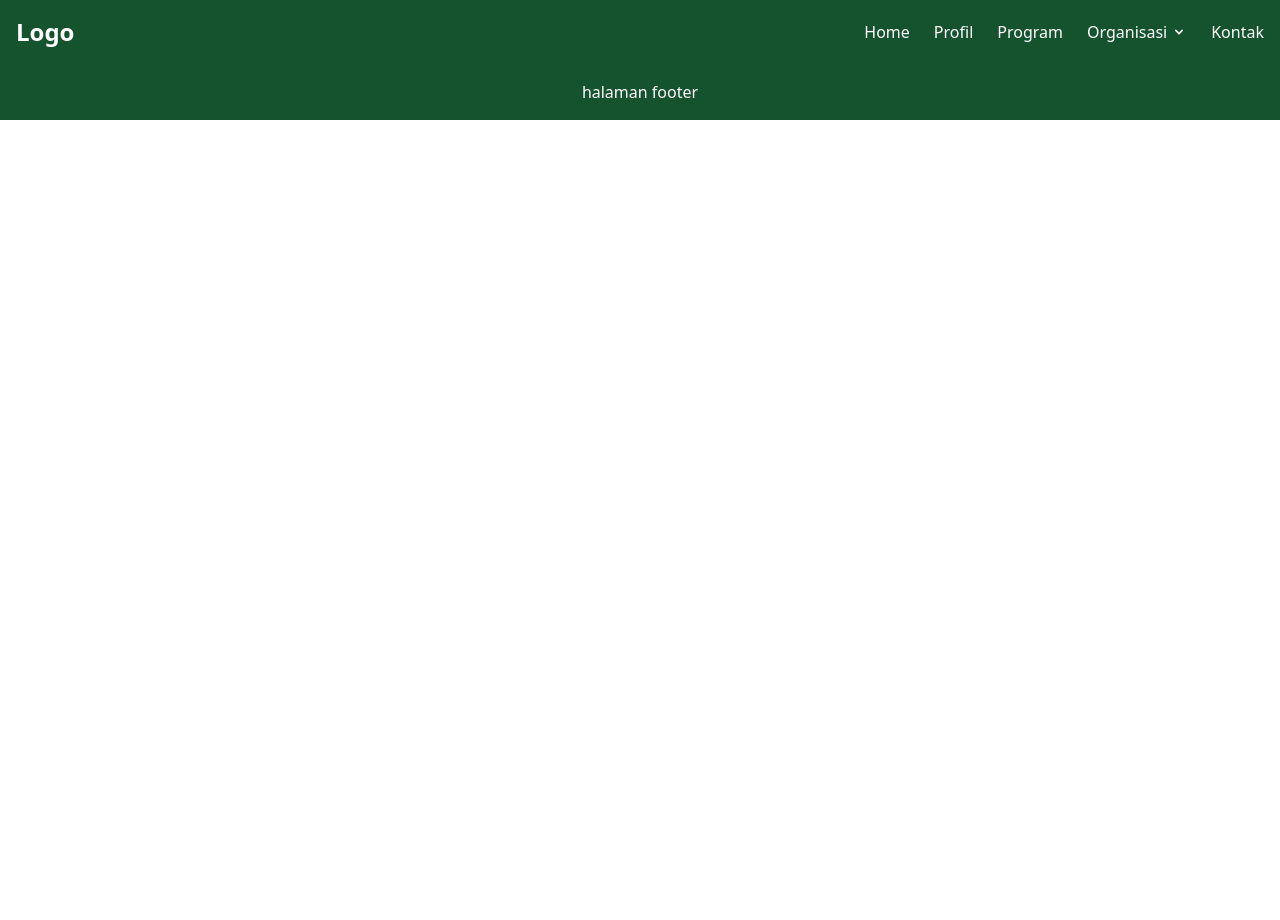
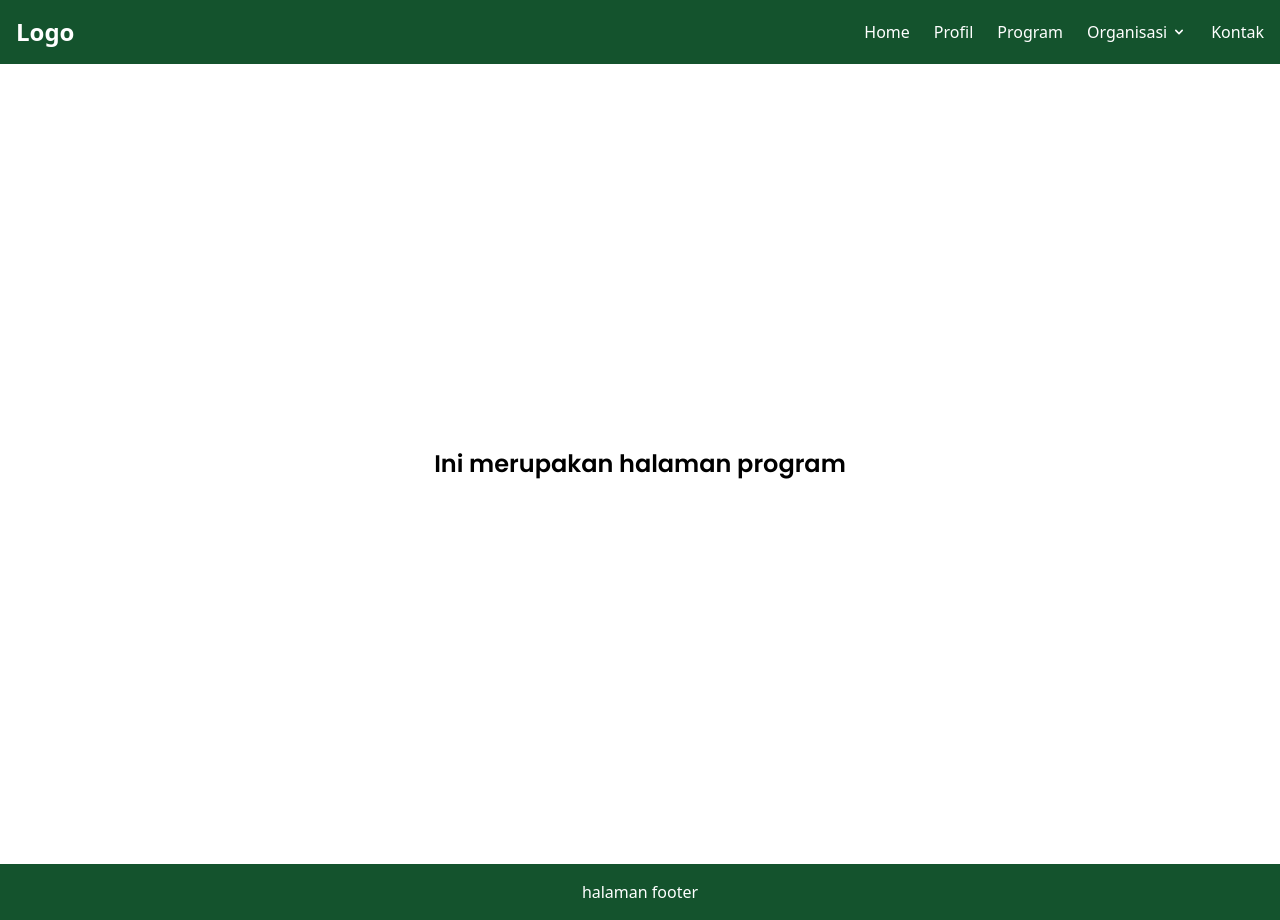
Before and after one commit to siddiqfathurahman/Masjid-ALAnhar, a React (Vite) app: page /program in a window 1280 px wide. Before the commit the page ends 800 px from the top, so only its background shows below. Built offline with nearby package versions, Linux system fonts and the light colour scheme.

Commit message:
create program

```diff
--- a/src/App.jsx
+++ b/src/App.jsx
@@ -7,6 +7,10 @@ import Profil from './pages/Profil';
 
 import Navbar from './components/Navbar';
 import Footer from './components/Footer';
+import Program from './pages/Program';
+import Kontak from './pages/Kontak';
+import Ramah from './pages/Ramah';
+import Takmir from './pages/Takmir';
 
 export default function App() {
   return (
@@ -16,10 +20,10 @@ export default function App() {
         <Routes>
           <Route path="/" element={<Home />} />
           <Route path="/profil" element={<Profil />} />
-          <Route path="/program"  />
-          <Route path="/kontak"  />
-          <Route path="/organisasi/ramah"  />   {/* element={<Ramah />} */}
-          <Route path="/organisasi/takmir"  /> {/* element={<Takmir />} */}
+          <Route path="/program" element={<Program />}  />
+          <Route path="/kontak"  element={<Kontak />}/>
+          <Route path="/organisasi/ramah" element={<Ramah />} />
+          <Route path="/organisasi/takmir" element={<Takmir />}  />
         </Routes>
       </div>
       <Footer />
--- /dev/null
+++ b/src/pages/Kontak.jsx
@@ -0,0 +1,9 @@
+import React from 'react';
+
+export default function Kontak() {
+  return (
+    <div className="flex items-center justify-center h-screen font-poppins">
+      <h1 className="text-2xl font-bold">Ini merupakan halaman Kontak</h1>
+    </div>
+  );
+}
--- /dev/null
+++ b/src/pages/Program.jsx
@@ -0,0 +1,9 @@
+import React from 'react';
+
+export default function Program() {
+  return (
+    <div className="flex items-center justify-center h-screen font-poppins">
+      <h1 className="text-2xl font-bold">Ini merupakan halaman program</h1>
+    </div>
+  );
+}
--- /dev/null
+++ b/src/pages/Ramah.jsx
@@ -0,0 +1,9 @@
+import React from 'react';
+
+export default function Ramah() {
+  return (
+    <div className="flex items-center justify-center h-screen font-poppins">
+      <h1 className="text-2xl font-bold">Ini merupakan halaman ramah</h1>
+    </div>
+  );
+}
--- /dev/null
+++ b/src/pages/Takmir.jsx
@@ -0,0 +1,9 @@
+import React from 'react';
+
+export default function Takmir() {
+  return (
+    <div className="flex items-center justify-center h-screen font-poppins">
+      <h1 className="text-2xl font-bold">Ini merupakan halaman takmir</h1>
+    </div>
+  );
+}
```
